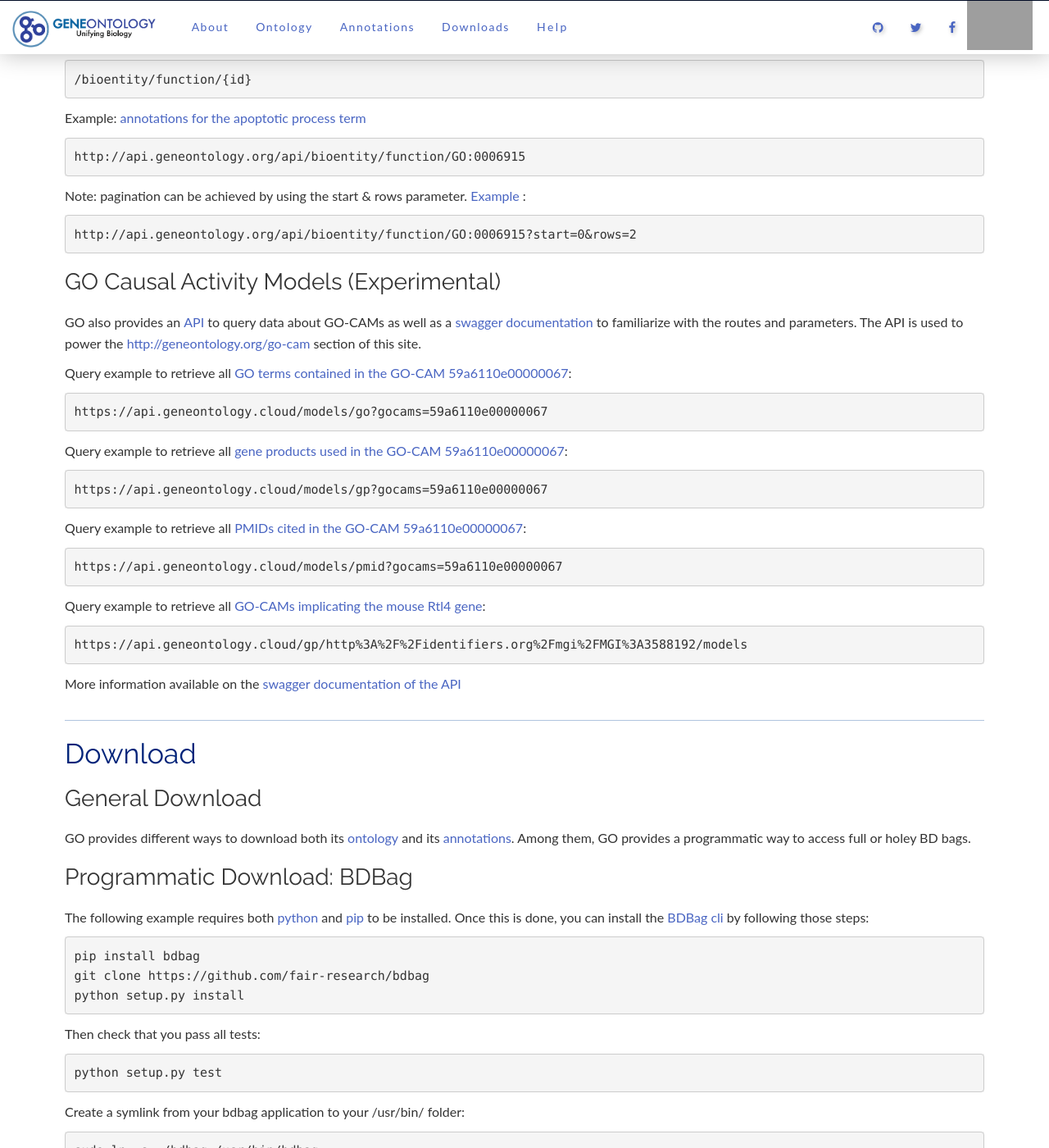
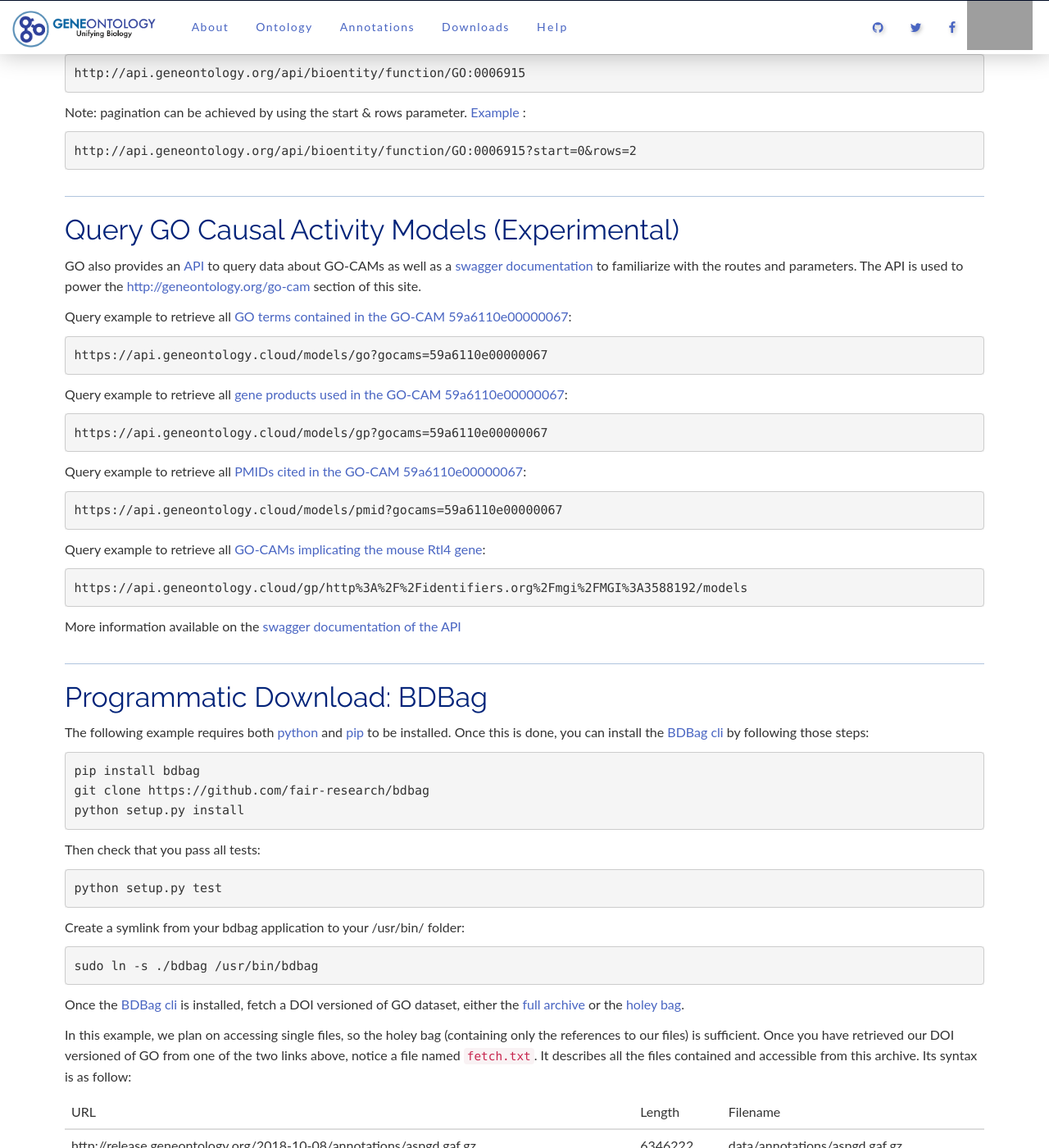
Before and after one commit to geneontology/geneontology.github.io, a Jekyll site: the page built from _docs/tools-guide.md, in a window 1280 px wide and 1400 px high, scrolled down 789 px. Shown: the whole window at 82% size. Built offline with Jekyll 4.4.1, drawn with Linux system fonts in a browser that asks for light colours; nearby versions of some CDN libraries; some of the changed text lies outside the part shown; grey boxes are pictures that could not be loaded.

Commit message:
Refactor headings

````diff
--- a/_docs/tools-guide.md
+++ b/_docs/tools-guide.md
@@ -9,11 +9,8 @@
 
 ---
 
-## Query
+## Query GO ontology and annotations
 
-### GO Ontology and Annotations
-
-#### GOlr: GO Solr search engine
 The ontology and GO annotations can easily be searched and retrieved via the GO Solr search engine API called [GOlr](http://golr-aux.geneontology.io/solr).
 
 The following is a query example to retrieve all [meta data about the GO term GO:0030182](http://golr-aux.geneontology.io/solr/select?fq=document_category:"ontology_class"&q=*:*&fq=id:"GO:0030182"&wt=json){:target="blank"}:
@@ -47,8 +44,10 @@
 http://api.geneontology.org/api/bioentity/function/GO:0006915?start=0&rows=2
 ```
 
+---
 
-### GO Causal Activity Models (Experimental)
+## Query GO Causal Activity Models (Experimental)
+
 GO also provides an [API](https://api.geneontology.cloud/models){:target="blank"} to query data about GO-CAMs as well as a [swagger documentation](https://app.swaggerhub.com/apis-docs/geneontology/gosparql){:target="blank"} to familiarize with the routes and parameters. The API is used to power the [http://geneontology.org/go-cam](http://geneontology.org/go-cam){:target="blank"} section of this site.
 
 Query example to retrieve all [GO terms contained in the GO-CAM 59a6110e00000067](https://api.geneontology.cloud/models/go?gocams=59a6110e00000067){:target="blank"}:
@@ -75,12 +74,7 @@
 
 ---
 
-## Download
-
-### General Download
-GO provides different ways to download both its [ontology](/docs/download-ontology/) and its [annotations](/docs/download-go-annotations/). Among them, GO provides a programmatic way to access full or holey BD bags.
-
-### Programmatic Download: BDBag
+## Programmatic Download: BDBag
 The following example requires both [python](https://www.python.org/downloads/) and [pip](https://pip.pypa.io/en/stable/installing/) to be installed. Once this is done, you can install the [BDBag cli](https://github.com/fair-research/bdbag) by following those steps:
 
 ```
````
